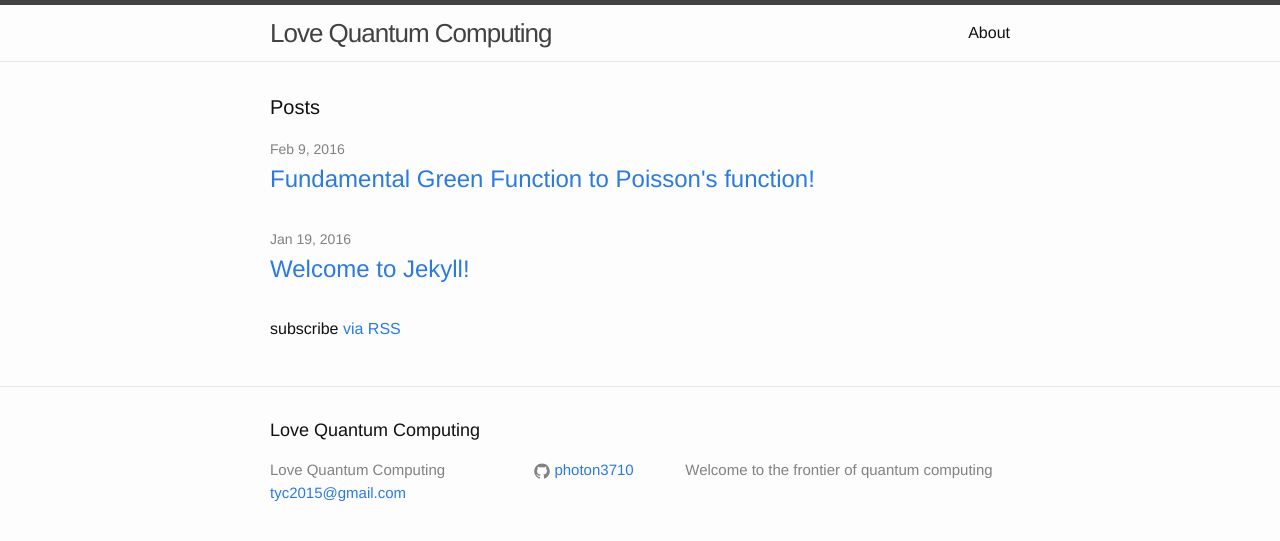
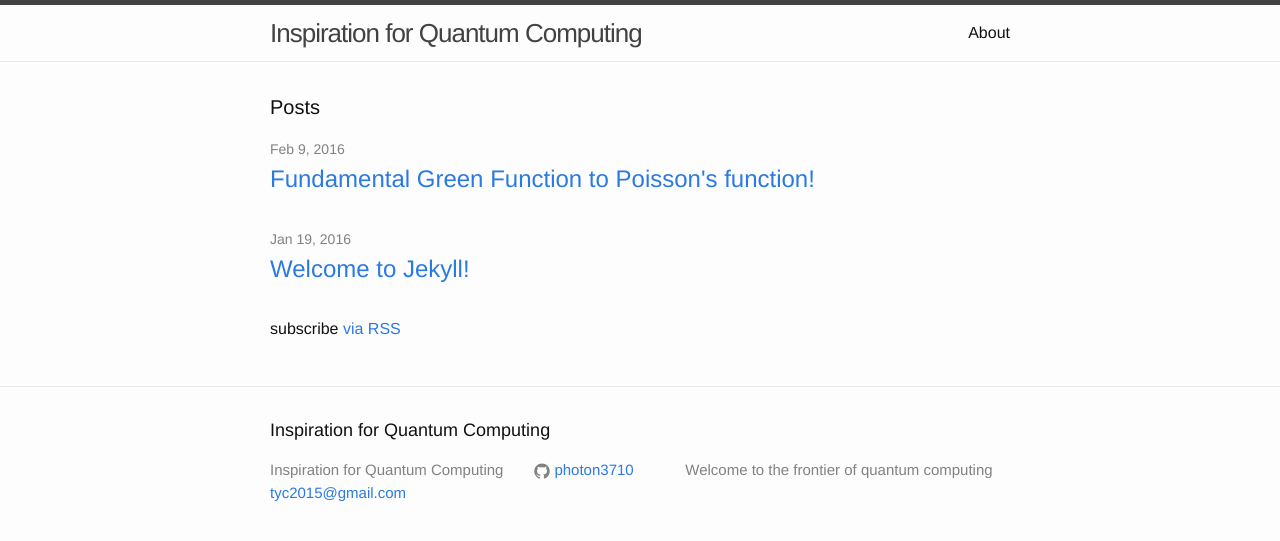
Before and after one commit to photon3710/photon3710.github.io, a Jekyll site: the page built from index.html, in a window 1280 px wide. Shown: the top 541 px of the page. Built offline with Jekyll 4.4.1, drawn with Linux system fonts in a browser that asks for light colours.

Commit message:
Update _config.yml

```diff
--- a/_config.yml
+++ b/_config.yml
@@ -6,12 +6,12 @@
 # 'jekyll serve'. If you change this file, please restart the server process.
 
 # Site settings
-title: Love Quantum Computing
+title: Inspiration for Quantum Computing
 email: tyc2015@gmail.com
 description: > # this means to ignore newlines until "baseurl:"
   Welcome to the frontier of quantum computing
 baseurl: "" # the subpath of your site, e.g. /blog
-url: "http://iqc.guru" # the base hostname & protocol for your sit
+url: "http://iqc.ac" # the base hostname & protocol for your sit
 github_username:  photon3710
 
 # Build settings
```
